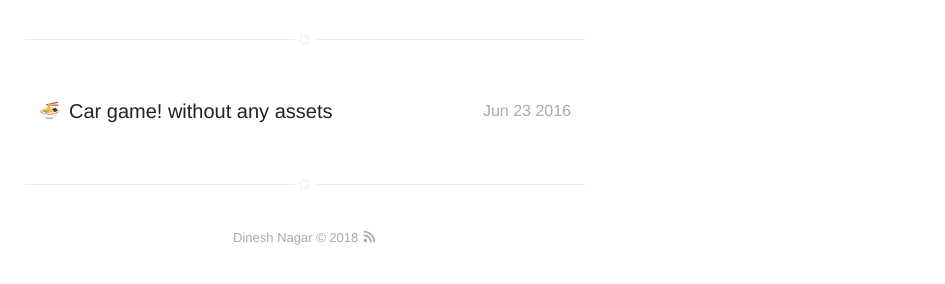
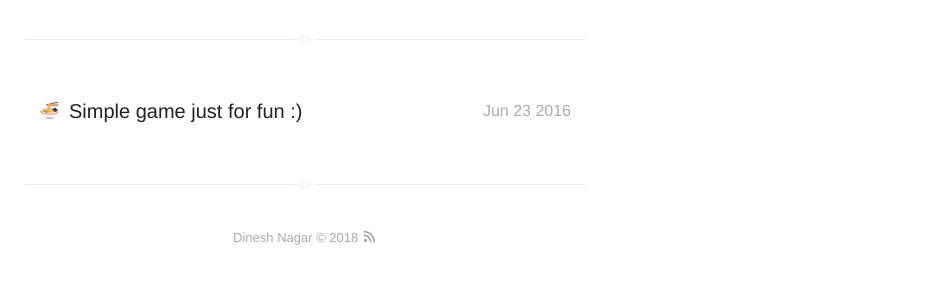
Before and after one commit to dineshnagarit/dineshnagarit.github.io, a Jekyll site: the page built from projects.html, in a window 1280 px wide. Shown: the part 415-699 px from the top of the page, without its empty margins (335-1280 px from the left). Built offline with Jekyll 4.4.1, drawn with Linux system fonts in a browser that asks for light colours; nearby versions of some CDN libraries; emoji names are drawn with the system emoji font.

Commit message:
Update 2016-01-23-dcar.markdown

```diff
--- a/_posts/2016-01-23-dcar.markdown
+++ b/_posts/2016-01-23-dcar.markdown
@@ -1,5 +1,5 @@
 ---
-title: "Car game! without any assets"
+title: "Simple game just for fun :)"
 layout: post
 date: 2016-06-23 22:10
 tag: unity3d
@@ -7,7 +7,7 @@
 headerImage: true
 projects: true
 hidden: true # don't count this post in blog pagination
-description: "A simple car game using Unity 3D!"
+description: "A simple racing game using Unity 3D!"
 jemoji: '<img class="emoji" title=":ramen:" alt=":ramen:" src="https://assets.github.com/images/icons/emoji/unicode/1f35c.png" height="20" width="20" align="absmiddle">'
 author: dineshnagar
 externalLink: false
@@ -15,7 +15,7 @@
 
 ![Screenshot](http://content.screencast.com/users/DineshNagarIT/folders/Jing/media/7a5f6dc1-60d7-42ad-8023-6cc2a1a77e50/2016-07-07_1138.png)
 
-Example of project - A simple car game using Unity 3D!
+Example of project -  A simple racing game using Unity 3D!
 
 ---
 
@@ -23,10 +23,10 @@
 
 - C#
 - Car and wheels gameobjects
-- No assets
-- Car moving script logic like up ,down ,left ,right
+- No added assets
+- Object movement script logic like up ,down ,left ,right
 
 ---
 
 [Check it out](https://github.com/dineshnagarit/dcar) here.
-If you need some help, just [tell me](http://github.com/dineshnagarit).
+If you need help or want to contribute,  [message me](http://github.com/dineshnagarit).
```
